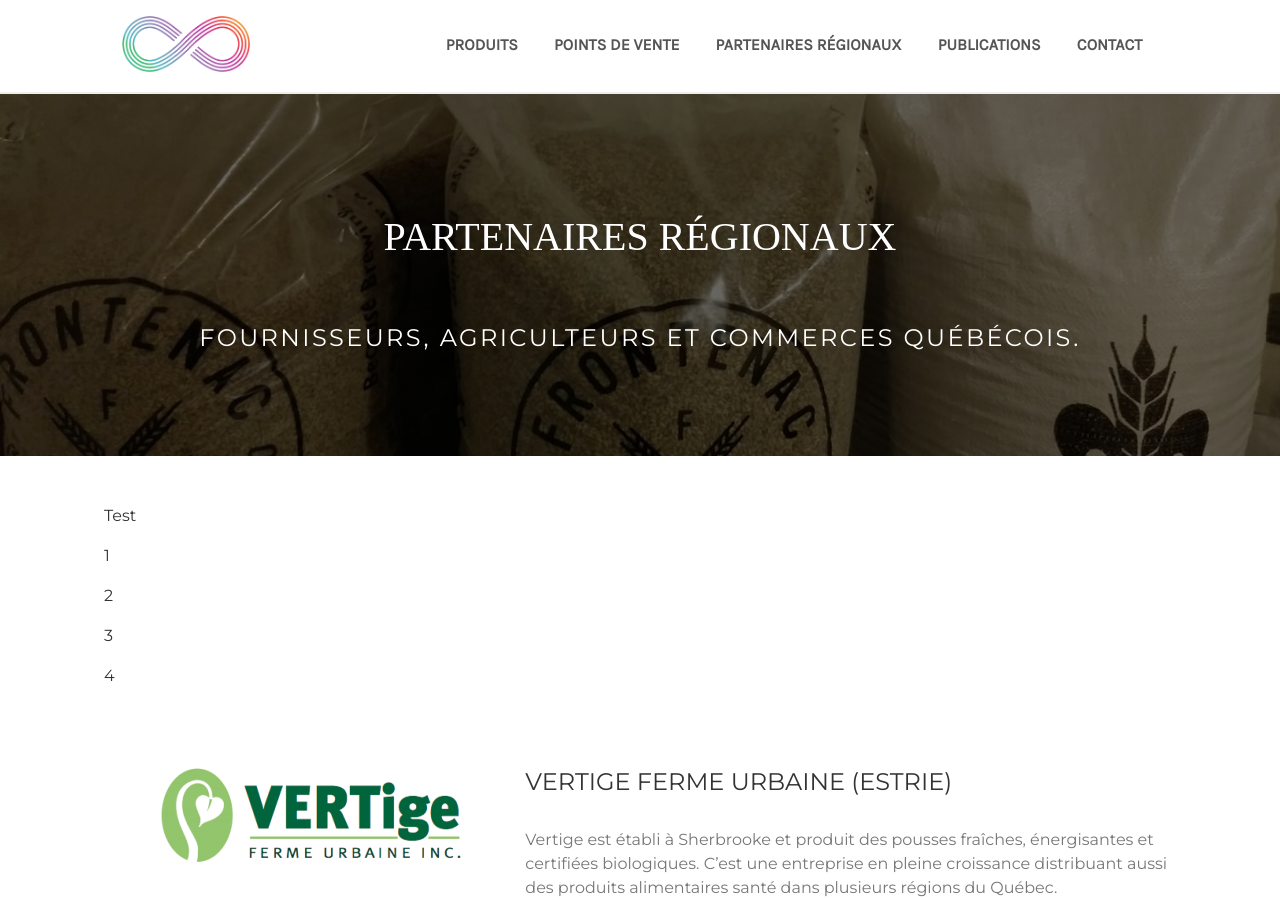
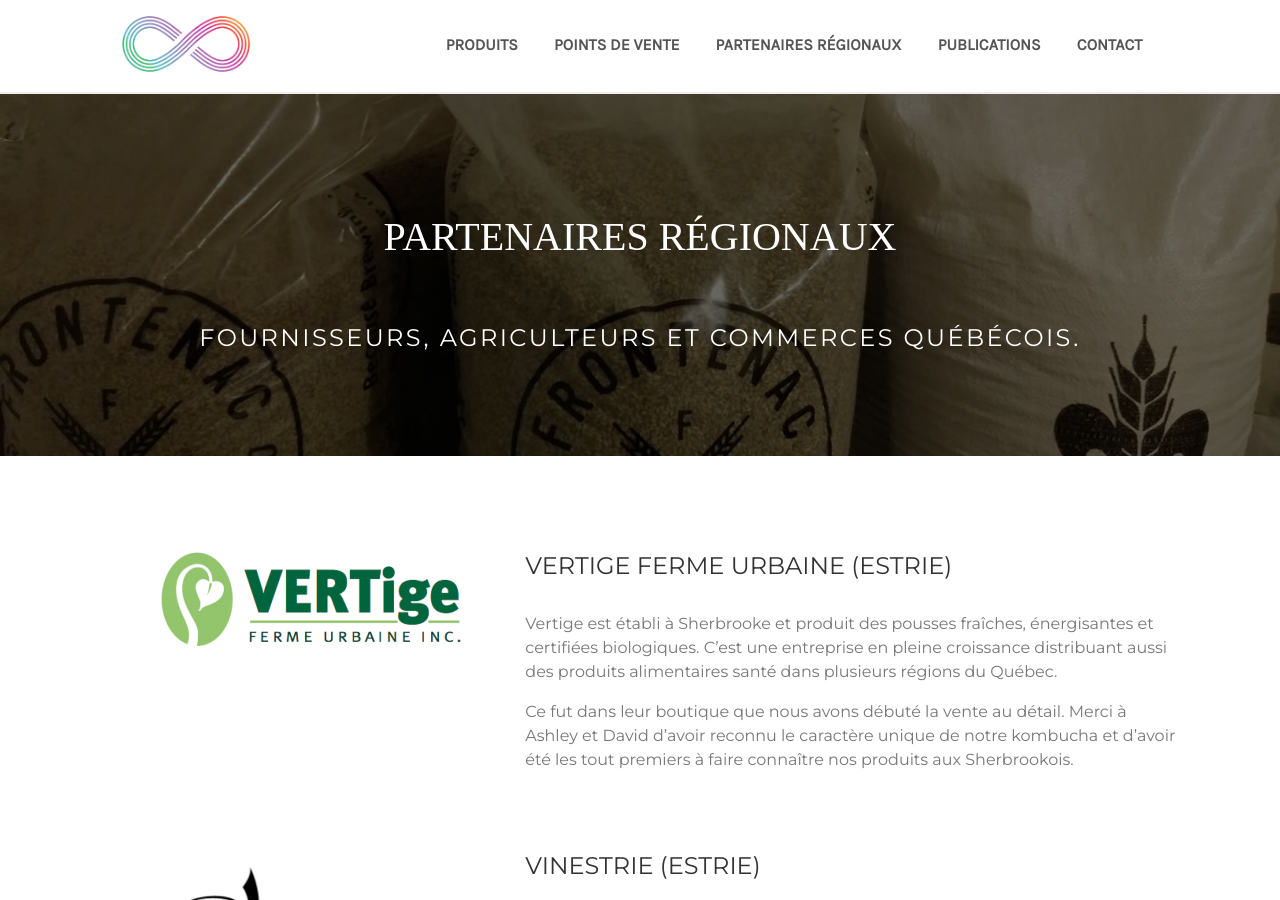
Before and after one commit to ouarez/djodjo-jekyll, a Jekyll site: the page built from partenaires.md, in a window 1280 px wide and 900 px high. Built offline with Jekyll 4.4.1, drawn with Linux system fonts in a browser that asks for light colours; nearby versions of some CDN libraries; some web fonts are replaced; a script that is not in the unit is left out.

Commit message:
Update Pages uniques “partenaires”

```diff
--- a/partenaires.md
+++ b/partenaires.md
@@ -142,16 +142,3 @@
     image: /img/uni-d.jpg
     title: Uni-D (Estrie)
 ---
-Test
-
-
-
-1
-
-2
-
-
-
-3
-
-4
```
